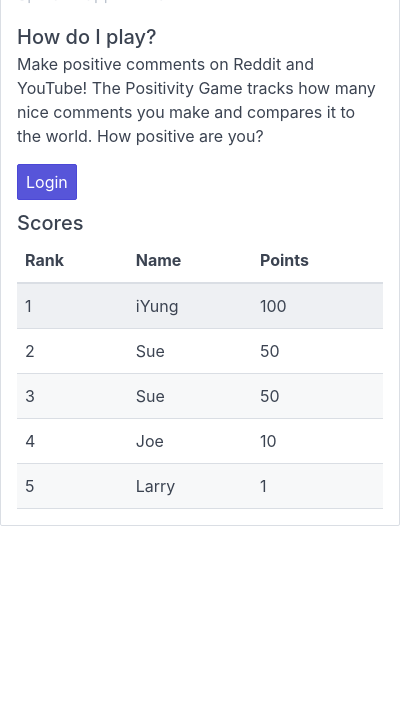
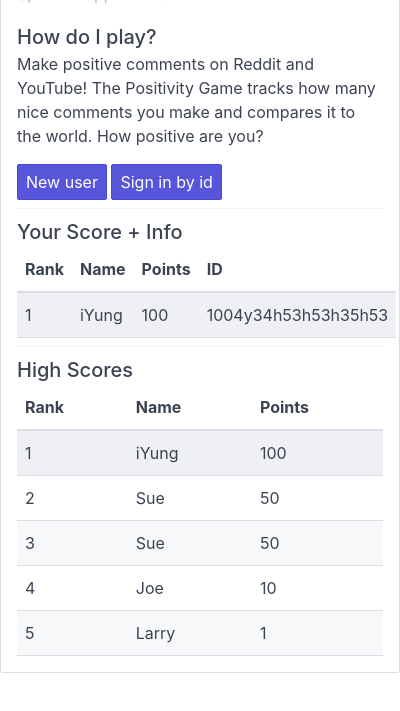
Before and after one commit to iYung/positivityGame, a browser extension: page extension/popup/main.html in a window 400 px wide. Shown: the part 71-782 px from the top of the page. Drawn offline with nearby package versions, Linux system fonts and the light colour scheme; files that its build step writes are made by us from their sources.

Commit message:
popup  layout update

```diff
--- a/extension/popup/main.html
+++ b/extension/popup/main.html
@@ -17,10 +17,32 @@ The Positivity Game
     Make positive comments on Reddit and YouTube! The Positivity Game tracks how many nice comments you make and compares it to the world. How positive are you?
   </div>
   <div class="card-footer">
-        <div class="form-group">
-            <button class="btn btn-primary">Login</button>
-        </div>
-        <div class="card-title h5">Scores</div>
+            <div class="form-group">
+                <button class="btn btn-primary">New user</button>
+                <button class="btn btn-primary">Sign in by id</button>
+            </div>
+            <div class="divider"></div>
+            <div class="card-title h5">Your Score + Info</div>
+        <table class="table table-striped table-hover">
+  <thead>
+    <tr>
+        <th>Rank</th>
+      <th>Name</th>
+      <th>Points</th>
+      <th>ID</th>
+    </tr>
+  </thead>
+  <tbody>
+    <tr class="active">
+        <td>1</td>
+      <td>iYung</td>
+      <td>100</td>
+      <td>1004y34h53h53h35h53</td>
+    </tr>
+  </tbody>
+</table>
+<div class="divider"></div>
+        <div class="card-title h5">High Scores</div>
         <table class="table table-striped table-hover">
   <thead>
     <tr>
```
